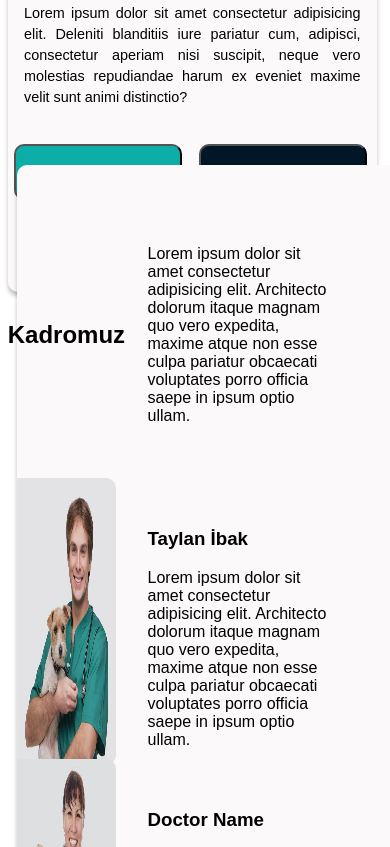
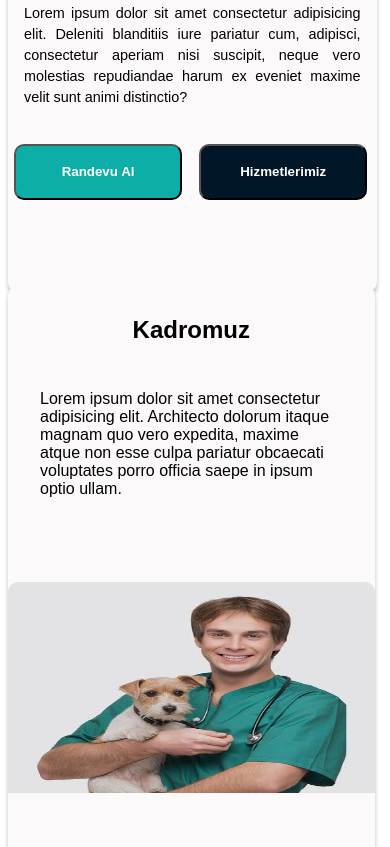
Before and after one commit to berk245/home-veteriner, a website: page dist/index.html in a window 390 px wide. Shown: the part 3712-4559 px from the top of the page. Drawn offline with Linux system fonts and the light colour scheme; a web font is replaced by a local one.

Commit message:
kadro mobile grid fix

```diff
--- a/scss/mobile.scss
+++ b/scss/mobile.scss
@@ -223,12 +223,40 @@
     }
 
     #kadromuz {
-      width: 105%;
-      grid-template-areas:
-        "image"
-        "text";
-      grid-template-columns: 100%;
-      grid-auto-rows: 50%;
+      margin-top: 10rem;
+      width: 98%;
+      left: 0;
+      top: 0%;
+      .hizmet-grid1,
+      .hizmet-grid2 {
+        border: none;
+        width: 100%;
+        grid-template-areas:
+          "image"
+          "text";
+        grid-template-columns: 100%;
+        grid-auto-rows: 50%;
+        height: 55vh;
+        &.main {
+          grid-template-rows: 10% 80%;
+          height: 30vh;
+          margin-bottom: -20px;
+          .hizmet-text {
+          }
+        }
+        img {
+          height: 25vh;
+          grid-area: image;
+          border-radius: 10px 10px 0 0;
+        }
+        .hizmet-text {
+          h3 {
+            text-align: center;
+            margin-bottom: -10px;
+          }
+          padding-bottom: 2rem;
+        }
+      }
     }
 
     .footer {
```
Also changed, not shown: dist/css/main.css.
